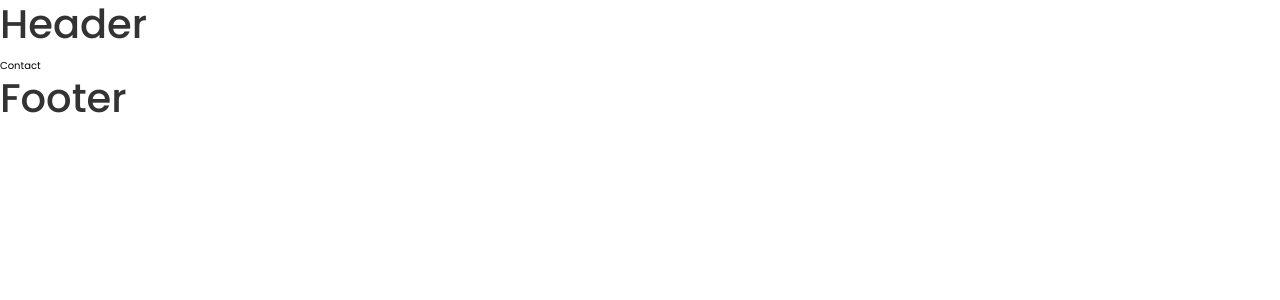
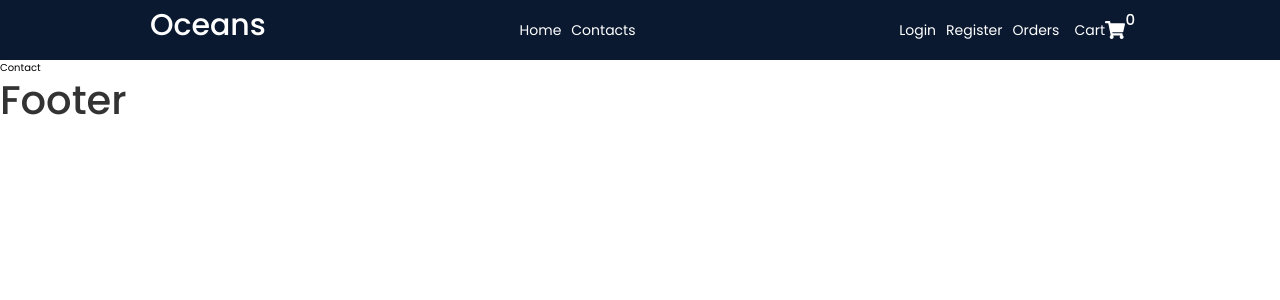
Before and after one commit to salvatoluice/oceans-overflow, a React (Create React App) app: page /contact in a window 1280 px wide. Shown: the top 300 px of the page. Built offline with nearby package versions, Linux system fonts and the light colour scheme.

Commit message:
Add navabar

```diff
--- a/src/App.scss
+++ b/src/App.scss
@@ -1,38 +1,38 @@
-.App {
-  text-align: center;
-}
+// .App {
+//   text-align: center;
+// }
 
-.App-logo {
-  height: 40vmin;
-  pointer-events: none;
-}
+// .App-logo {
+//   height: 40vmin;
+//   pointer-events: none;
+// }
 
-@media (prefers-reduced-motion: no-preference) {
-  .App-logo {
-    animation: App-logo-spin infinite 20s linear;
-  }
-}
+// @media (prefers-reduced-motion: no-preference) {
+//   .App-logo {
+//     animation: App-logo-spin infinite 20s linear;
+//   }
+// }
 
-.App-header {
-  background-color: #282c34;
-  min-height: 100vh;
-  display: flex;
-  flex-direction: column;
-  align-items: center;
-  justify-content: center;
-  font-size: calc(10px + 2vmin);
-  color: white;
-}
+// .App-header {
+//   background-color: #282c34;
+//   min-height: 100vh;
+//   display: flex;
+//   flex-direction: column;
+//   align-items: center;
+//   justify-content: center;
+//   font-size: calc(10px + 2vmin);
+//   color: white;
+// }
 
-.App-link {
-  color: #61dafb;
-}
+// .App-link {
+//   color: #61dafb;
+// }
 
-@keyframes App-logo-spin {
-  from {
-    transform: rotate(0deg);
-  }
-  to {
-    transform: rotate(360deg);
-  }
-}
+// @keyframes App-logo-spin {
+//   from {
+//     transform: rotate(0deg);
+//   }
+//   to {
+//     transform: rotate(360deg);
+//   }
+// }
--- a/src/components/header/Header.js
+++ b/src/components/header/Header.js
@@ -1,11 +1,45 @@
 import React from "react";
+import { Link } from "react-router-dom";
 import styles from './Header.module.scss';
+import { FaShoppingCart } from 'react-icons/fa'
+
+const logo = (
+  <div className={styles.logo}>
+    <Link to='/'>
+      <h2>
+        Oceans
+      </h2>
+    </Link>
+  </div>
+);
 
 const Header = () => {
   return (
-    <div>
-      <h1>Header</h1>
-    </div>
+    <header>
+      <div className={styles.header}>
+        {logo}
+        <nav>
+          <ul>
+            <li>
+              <Link to='/'>Home</Link>
+            </li>
+            <li>
+              <Link to='/contact'>Contacts</Link>
+            </li>
+          </ul>
+        </nav>
+        <div className={styles["header-right"]}>
+          <span className={styles.links}>
+            <Link to='/login'>Login</Link>
+            <Link to='/register'>Register</Link>
+            <Link to='/order-history'>Orders</Link>
+          </span>
+          <span className={styles.cart}>
+            <Link to='/cart'>Cart <FaShoppingCart size={20} /><p>0</p> </Link>
+          </span>
+        </div>
+      </div>
+    </header>
   );
 };
 
--- a/src/components/header/Header.module.scss
+++ b/src/components/header/Header.module.scss
@@ -13,7 +13,7 @@
 
     .header {
       width: 100%;
-      height: 8rem;
+      height: 6rem;
       max-width: 1000px;
       margin: 0 auto;
       padding: 1rem;
@@ -33,7 +33,7 @@
     }
 
     nav {
-      width: 75%;
+      // width: 75%;
       display: flex;
       justify-content: space-between;
       ul {
--- a/src/pages/home/Home.module.scss
+++ b/src/pages/home/Home.module.scss
@@ -5,7 +5,6 @@
 
   .card {
     border: 1px solid #ccc;
-    // border-bottom: 3px solid var(--light-blue);
     padding: 5px;
     background-color: #f5f6fa;
   }
```
